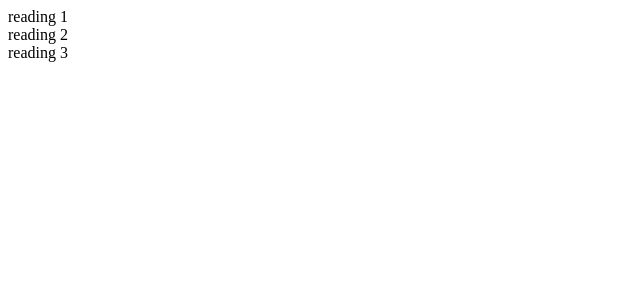
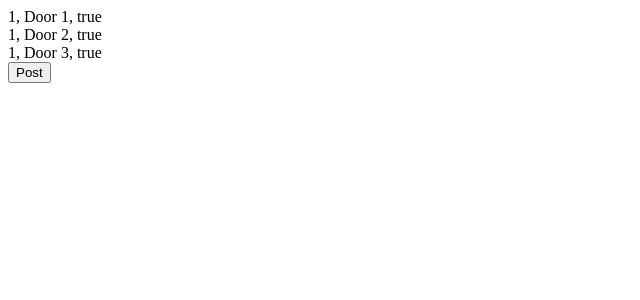
Before and after one commit to mavinly/homeautomationnode, a Node server app: page / in a window 1280 px wide. Shown: the top 300 px of the page, without its empty margins (0-640 px from the left). Run offline with Node 20, Linux system fonts and the light colour scheme; some libraries are stand-ins or nearby versions.

Commit message:
Adding properties

```diff
--- a/public/javascripts/angularApp.js
+++ b/public/javascripts/angularApp.js
@@ -1,10 +1,14 @@
-var app = angular.module('flapperNews', []);
+var app = angular.module('doorSensorReadings', []);
 
 app.controller('MainCtrl', ['$scope', function($scope){
-  $scope.test = 'Hello world!';
   $scope.readings = [
-    'reading 1',
-    'reading 2',
-    'reading 3'
+    {id: 1, name:"Door 1", open: true},
+    {id: 1, name:"Door 2", open: true},
+    {id: 1, name:"Door 3", open: true},
   ];
+
+  $scope.addReading = function(){
+    $scope.readings.push({id: 2, name:"Door 4", open: true})
+  }
+
 }]);
--- a/views/index.ejs
+++ b/views/index.ejs
@@ -6,12 +6,14 @@
   <script src="javascripts/angularApp.js"></script>
 </head>
 
-<body ng-app="flapperNews" ng-controller="MainCtrl">
-  <div>
+<body ng-app="doorSensorReadings" ng-controller="MainCtrl">
+
     <div ng-repeat="reading in readings">
-      {{reading}}
+      {{reading.id}}, {{reading.name}}, {{reading.open}}
     </div>
-  </div>
+
+    <button ng-click="addReading()">Post</button>
+
 </body>
 
 </html>
```
